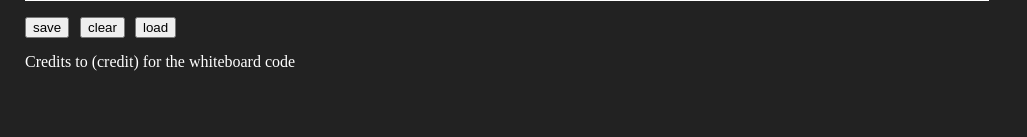
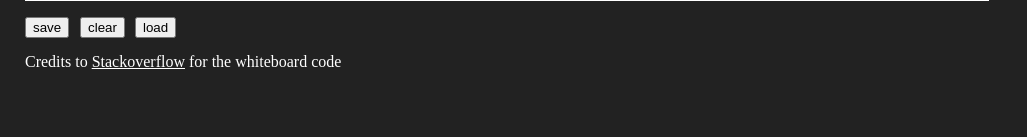
Before and after one commit to raymondzeng/StudyBoard, a Flask app: page / in a window 1280 px wide. Shown: the part 663-800 px from the top of the page, without its empty margins (0-1027 px from the left). Run offline with Flask 2, Linux system fonts and the light colour scheme; some libraries are stand-ins or nearby versions.

Commit message:
Added some credits

```diff
--- a/templates/CanvasTest.html
+++ b/templates/CanvasTest.html
@@ -13,6 +13,9 @@
 			font-size:30px;
 			color:white;
 
+		}
+		a{
+		color:white;
 		}
 
   </style>
@@ -221,7 +224,7 @@
     <input type="button" value="save" id="btn" size="30" onclick="save()"style="position:absolute;top:680px;left:25px;">
     <input type="button" value="clear" id="clr" size="23" onclick="erase()"style="position:absolute;top:680px;left:80px;">
     <input type="button" value="load" id="ld" size="23" onclick="load()"style="position:absolute;top:680px;left:135px">
-	<p style="position:absolute;top:700px;left:25px;">Credits to (credit) for the whiteboard code</p>
+	<p style="position:absolute;top:700px;left:25px;">Credits to <a href="http://stackoverflow.com/questions/2368784/draw-by-mouse-with-html5-canvas">Stackoverflow</a> for the whiteboard code</p>
 
   </body>
 </html>
```
